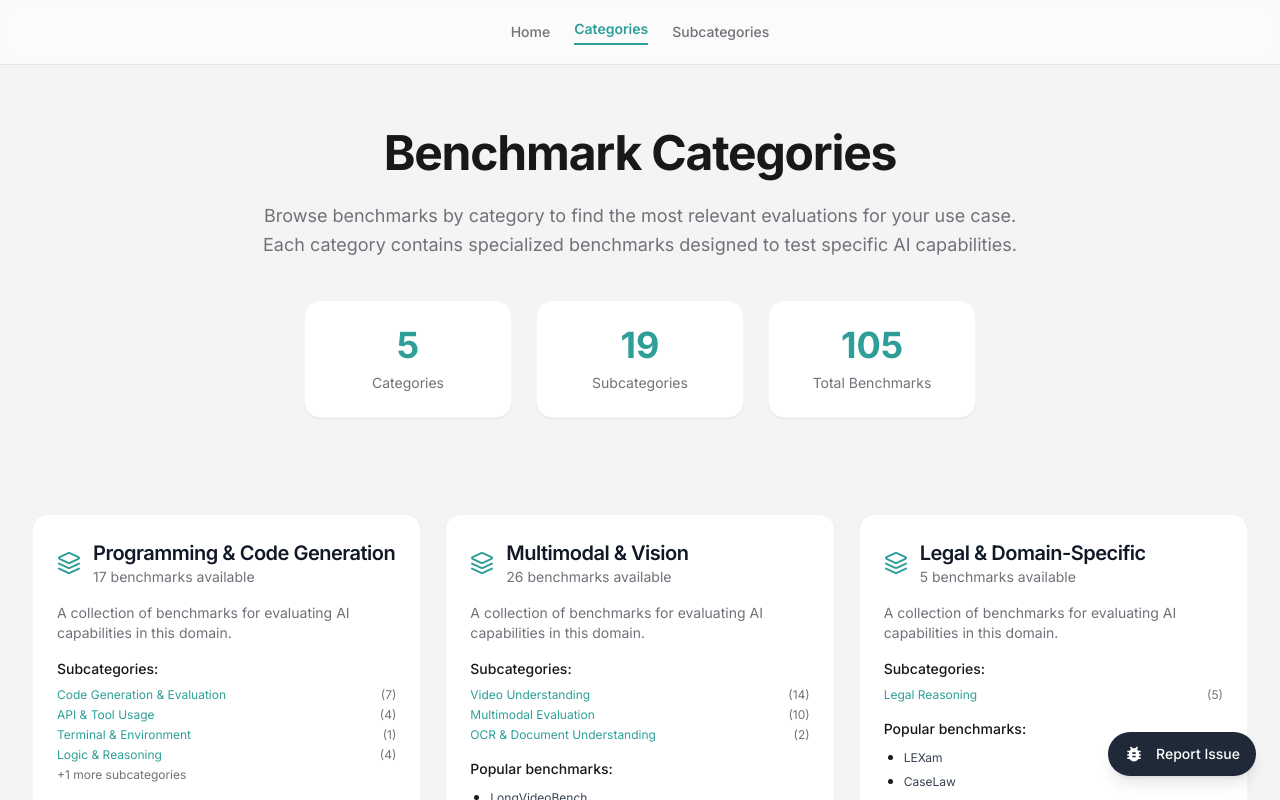
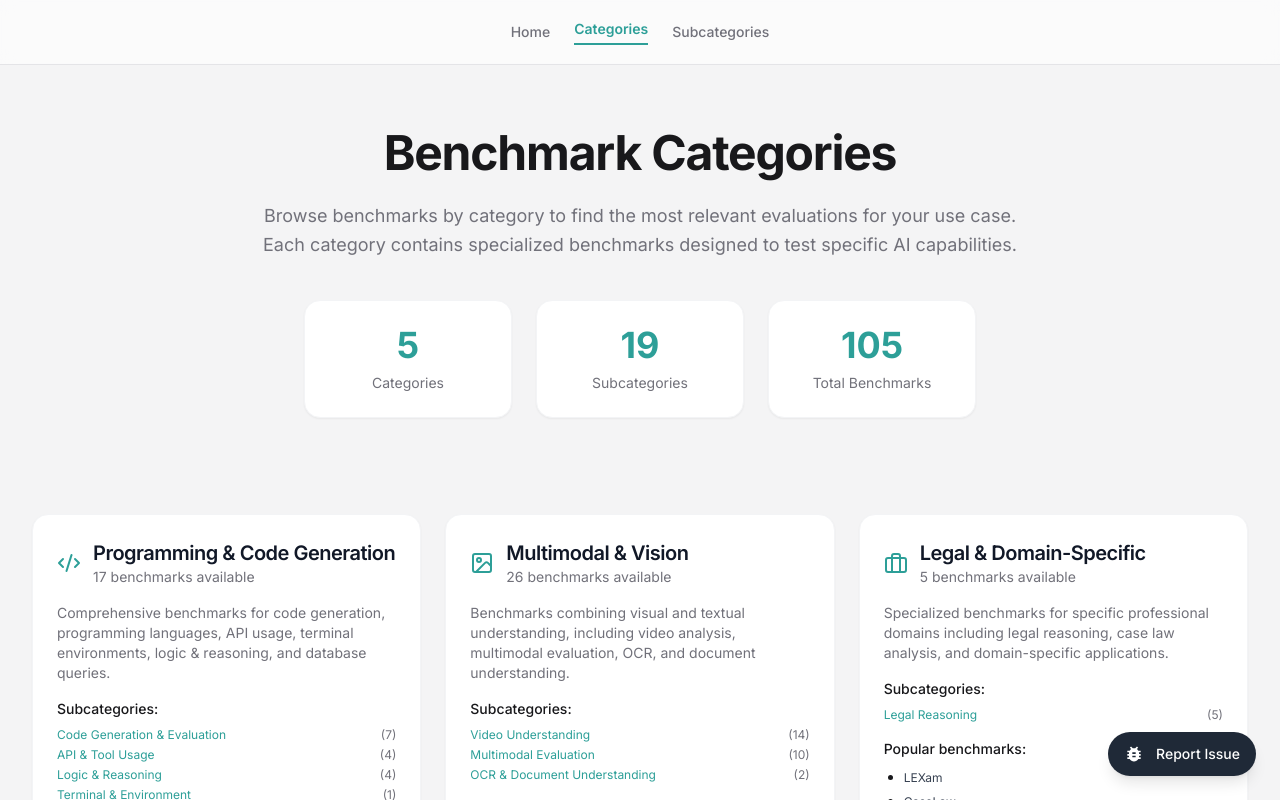
Before and after one commit to panilya/awesome-ai-benchmarks, a Next.js app in the folder website/: page /categories in a window 1280 px wide. Shown: the top 800 px of the page. Built offline with nearby package versions, Linux system fonts and the light colour scheme.

Commit message:
Update category descriptions in Category cards in the website

```diff
--- a/website/src/components/CategoryCard.tsx
+++ b/website/src/components/CategoryCard.tsx
@@ -49,26 +49,16 @@ const categoryToSlug = (category: string): string => {
 // Helper function to get descriptive text for each category
 const getCategoryDescription = (category: string): string => {
   switch (category) {
-    case 'Mathematical and Scientific Reasoning':
-      return 'Benchmarks that evaluate mathematical problem-solving, scientific reasoning, and quantitative analysis capabilities.';
-    case 'Code and Programming':
-      return 'Assessments of code generation, debugging, programming language understanding, and software development tasks.';
-    case 'Agents and Tool Use':
-      return 'Evaluations of AI systems\' ability to use tools, interact with APIs, and perform complex multi-step tasks.';
-    case 'Language Understanding and Reasoning':
-      return 'Comprehensive tests of natural language comprehension, logical reasoning, and linguistic capabilities.';
-    case 'Multimodal (Vision, Video)':
-      return 'Benchmarks combining visual and textual understanding, including image analysis and video comprehension.';
-    case 'Memory and Long-Context':
-      return 'Tests of information retention, long-context understanding, and memory-dependent reasoning tasks.';
-    case 'Games and Interactive Environments':
-      return 'Evaluations using game environments and interactive scenarios to test strategic thinking and adaptation.';
-    case 'Domain-Specific Applications':
-      return 'Specialized benchmarks for specific fields like medicine, law, finance, and other professional domains.';
-    case 'Ethics, Safety, and Bias':
-      return 'Assessments of AI safety, ethical reasoning, bias detection, and responsible AI behavior.';
-    case 'Miscellaneous/General':
-      return 'General-purpose benchmarks and evaluations that don\'t fit into specific categories.';
+    case 'Programming & Code Generation':
+      return 'Comprehensive benchmarks for code generation, programming languages, API usage, terminal environments, logic & reasoning, and database queries.';
+    case 'Multimodal & Vision':
+      return 'Benchmarks combining visual and textual understanding, including video analysis, multimodal evaluation, OCR, and document understanding.';
+    case 'Legal & Domain-Specific':
+      return 'Specialized benchmarks for specific professional domains including legal reasoning, case law analysis, and domain-specific applications.';
+    case 'Agent Capabilities & Reasoning':
+      return 'Evaluations of AI agents\' long-term coherence, scientific reasoning, security, business applications, world modeling, and interactive capabilities.';
+    case 'Creative & Evaluation':
+      return 'Benchmarks for memory & episodic tasks, creative writing, judgment & analysis, and other creative AI capabilities.';
     default:
       return 'A collection of benchmarks for evaluating AI capabilities in this domain.';
   }
@@ -77,25 +67,15 @@ const getCategoryDescription = (category: string): string => {
 const CategoryCard: React.FC<CategoryCardProps> = ({ category, benchmarks }) => {
   const getCategoryIcon = (categoryName: string) => {
     switch (categoryName) {
-      case 'Mathematical and Scientific Reasoning':
-        return <Calculator className="h-6 w-6 text-primary" />;
-      case 'Code and Programming':
+      case 'Programming & Code Generation':
         return <Code2 className="h-6 w-6 text-primary" />;
-      case 'Agents and Tool Use':
-        return <Wrench className="h-6 w-6 text-primary" />;
-      case 'Language Understanding and Reasoning':
+      case 'Multimodal & Vision':
+        return <Image className="h-6 w-6 text-primary" />;
+      case 'Legal & Domain-Specific':
+        return <Briefcase className="h-6 w-6 text-primary" />;
+      case 'Agent Capabilities & Reasoning':
         return <Brain className="h-6 w-6 text-primary" />;
-      case 'Multimodal (Vision, Video)':
-        return <Image className="h-6 w-6 text-primary" />;
-      case 'Memory and Long-Context':
-        return <Database className="h-6 w-6 text-primary" />;
-      case 'Games and Interactive Environments':
-        return <Gamepad2 className="h-6 w-6 text-primary" />;
-      case 'Domain-Specific Applications':
-        return <Briefcase className="h-6 w-6 text-primary" />;
-      case 'Ethics, Safety, and Bias':
-        return <Shield className="h-6 w-6 text-primary" />;
-      case 'Miscellaneous/General':
+      case 'Creative & Evaluation':
         return <Layers className="h-6 w-6 text-primary" />;
       default:
         return <Layers className="h-6 w-6 text-primary" />;
@@ -127,7 +107,9 @@ const CategoryCard: React.FC<CategoryCardProps> = ({ category, benchmarks }) =>
             <div className="mb-4">
               <p className="font-medium mb-2">Subcategories:</p>
               <div className="space-y-1">
-                {category.subcategories.slice(0, 4).map(subcategory => (
+                {category.subcategories
+                  .sort((a, b) => b.count - a.count)
+                  .slice(0, 4).map(subcategory => (
                   <div key={subcategory.name} className="flex items-center justify-between">
                     <Link
                       href={`/?category=${encodeURIComponent(category.name)}&subcategory=${encodeURIComponent(subcategory.name)}`}
```
Also changed, not shown: 1 other file (tests, documents, lock files or other folders).
